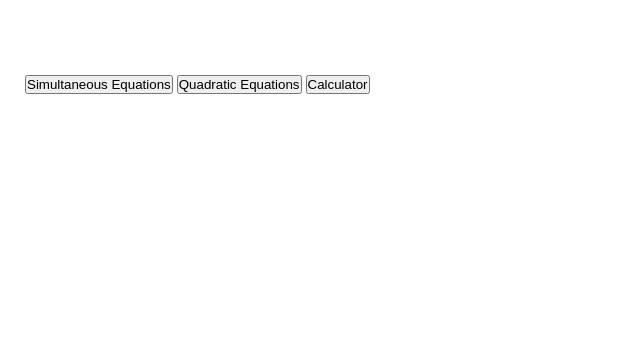
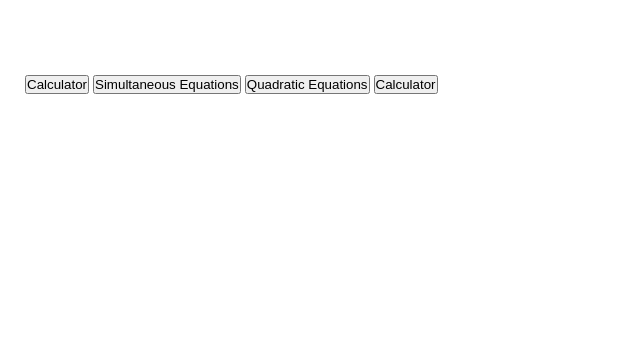
Before and after one commit to idukrystal/SolveIt, a Flask app: page / in a window 1280 px wide; the page is wider, and only the part inside the window is pictured. Shown: the part 77-420 px from the top of that part, without its empty margins (0-640 px from the left). Run offline with Flask 3, Linux system fonts and the light colour scheme.

Commit message:
initial code4

```diff
--- a/templates/index.html
+++ b/templates/index.html
@@ -13,7 +13,8 @@
 
     </header>
     <main>
-    <!-- Buttons to select a calculation type -->
+      <!-- Buttons to select a calculation type -->
+      <button class="select" onclick="getSolver('calculator')">Calculator</button>
     <button class="select" onclick="getSolver('simultaneous')">Simultaneous Equations</button>
     <button class="select" onclick="getSolver('quadratic')">Quadratic Equations</button>
     <button class="select" onclick="getSolver('calculator')">Calculator</button>
```
